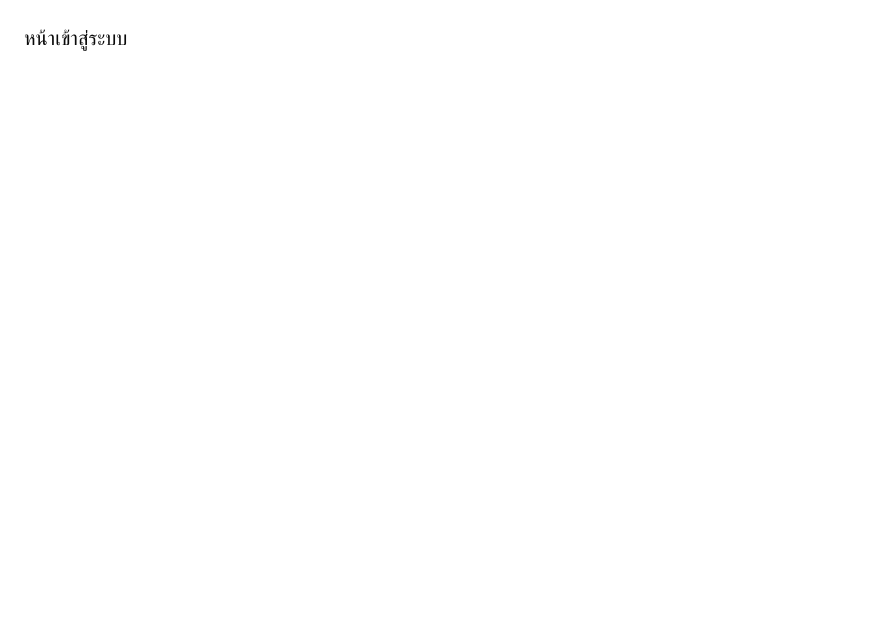
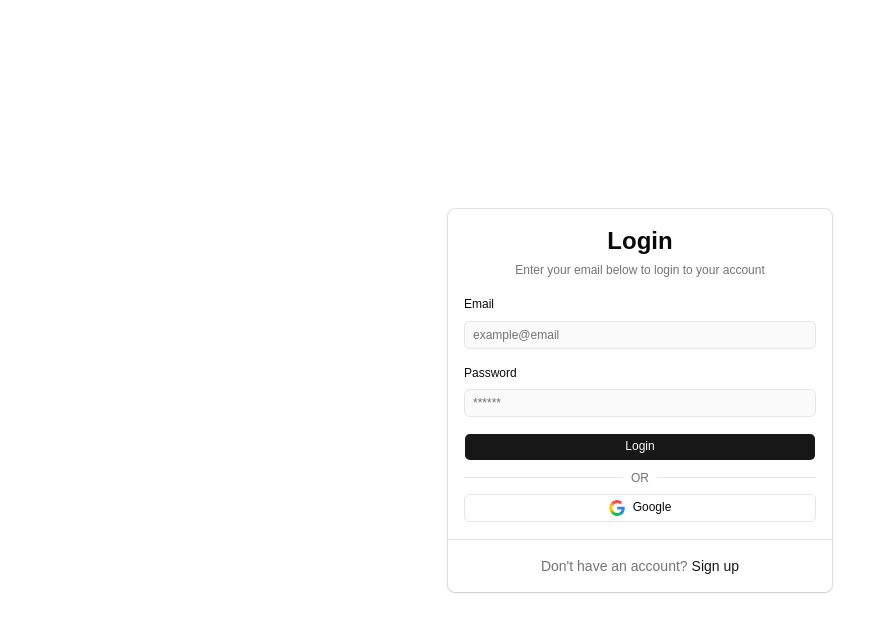
Before and after one commit to Alatusz/mini-ecommerce-fe, a React (Vite) app: page /login in a window 1280 px wide. Shown: the top 632 px of the page, without its empty margins (0-871 px from the left). Built offline with nearby package versions, Linux system fonts and the light colour scheme.

Commit message:
ADD : เพิ่ม Feature Page Login,เพิ่มปุ่ม Theme Toggle,ปรับปรุงการใช้ Link,Form Login

```diff
--- a/package.json
+++ b/package.json
@@ -14,6 +14,7 @@
   "dependencies": {
     "@base-ui/react": "^1.9.0",
     "@fontsource-variable/outfit": "^5.3.0",
+    "@hookform/resolvers": "^6.0.0",
     "@shadcn/react": "^0.3.1",
     "@tailwindcss/vite": "^4",
     "@tanstack/react-query": "^5.104.5",
--- a/src/App.tsx
+++ b/src/App.tsx
@@ -1,9 +1,8 @@
 import { Routes, Route, Navigate } from "react-router-dom"
 import MainLayout from "./layout/Layout"
+import LoginPage from "@/pages/auth/login/Index"
 
 const HomePage = () => <div className="p-6 text-xl"> หน้าแรก</div>
-
-const LoginPage = () => <div className="p-6 text-xl">หน้าเข้าสู่ระบบ</div>
 const RegisterPage = () => <div className="p-6 text-xl">หน้าสมัครสมาชิก</div>
 const NotFoundPage = () => (
   <div className="p-6 text-xl text-red-500">404 - ไม่พบหน้า</div>
--- /dev/null
+++ b/src/components/shares/Theme-toggle.tsx
@@ -0,0 +1,29 @@
+import { Moon, Sun } from "lucide-react"
+import { Button } from "@/components/ui/button"
+import { useTheme } from "@/components/theme-provider"
+
+function ThemeToggle() {
+  const { theme, setTheme } = useTheme()
+
+  const toggleTheme = () => {
+    setTheme(theme === "dark" ? "light" : "dark")
+  }
+
+  return (
+    <Button
+      variant="ghost"
+      size="icon"
+      onClick={toggleTheme}
+      className="text-foceground cursor-pointer hover:bg-accent"
+      title="Toggle Theme"
+    >
+      {theme === "dark" ? (
+        <Sun className="h-5 w-5 transition-all" />
+      ) : (
+        <Moon className="h-5 w-5 transition-all" />
+      )}
+    </Button>
+  )
+}
+
+export default ThemeToggle
--- a/src/layout/Navbar.tsx
+++ b/src/layout/Navbar.tsx
@@ -1,10 +1,9 @@
 import { Button } from "@/components/ui/button"
-import { useNavigate } from "react-router-dom"
 import Logo from "@/assets/alatusz-logo.svg"
+import ThemeToggle from "@/components/shares/Theme-toggle"
+import { Link } from "react-router-dom"
 
 function Navbar() {
-  const navigate = useNavigate()
-
   const navMenus = [
     { title: "สมัครสมาชิก", href: "/register" },
     { title: "เข้าสู่ระบบ", href: "/login" },
@@ -12,22 +11,24 @@ function Navbar() {
 
   return (
     <nav className="flex max-h-[60px] items-center justify-between bg-background/95 px-6 py-4">
-      <img
-        src={Logo}
-        width="45px"
-        onClick={() => navigate("/")}
-        className="cursor-pointer rounded-md object-cover"
-      />
+      <Link to="/">
+        <img
+          src={Logo}
+          width="45px"
+          className="cursor-pointer rounded-md object-cover"
+        />
+      </Link>
+
       <div className="flex items-center gap-4">
+        <ThemeToggle />
         {navMenus.map((menu) => (
           <Button
             size="default"
             variant="default"
             key={menu.title}
-            onClick={() => navigate(menu.href)}
             className="cursor-pointer"
           >
-            {menu.title}
+            <Link to={menu.href}>{menu.title}</Link>
           </Button>
         ))}
       </div>
--- /dev/null
+++ b/src/pages/auth/login/Index.tsx
@@ -0,0 +1,103 @@
+import { Link } from "react-router-dom"
+import { Controller } from "react-hook-form"
+
+import { Button } from "@/components/ui/button"
+import {
+  Card,
+  CardContent,
+  CardDescription,
+  CardFooter,
+  CardHeader,
+  CardTitle,
+} from "@/components/ui/card"
+import { Input } from "@/components/ui/input"
+import Google from "@/assets/google.svg"
+
+import { useLogin } from "./useHooks"
+import { Field, FieldError, FieldLabel } from "@/components/ui/field"
+import { Separator } from "@/components/ui/separator"
+
+function LoginPage() {
+  const { control, handleSubmit, isSubmitting } = useLogin()
+
+  return (
+    <div className="flex min-h-screen items-center justify-center px-4">
+      <Card className="w-full max-w-sm shadow-sm">
+        <CardHeader className="text-center">
+          <CardTitle className="text-2xl font-bold">Login</CardTitle>
+          <CardDescription>
+            Enter your email below to login to your account
+          </CardDescription>
+        </CardHeader>
+
+        <CardContent>
+          <form onSubmit={handleSubmit} className="space-y-4">
+            <Controller
+              name="email"
+              control={control}
+              render={({ field, fieldState }) => (
+                <Field data-invalid={fieldState.invalid}>
+                  <FieldLabel htmlFor={field.name}>Email</FieldLabel>
+                  <Input
+                    {...field}
+                    id={field.name}
+                    aria-invalid={fieldState.invalid}
+                    placeholder="example@email"
+                    autoComplete="off"
+                  />
+                  {fieldState.invalid && (
+                    <FieldError errors={[fieldState.error]} />
+                  )}
+                </Field>
+              )}
+            />
+
+            <Controller
+              name="password"
+              control={control}
+              render={({ field, fieldState }) => (
+                <Field data-invalid={fieldState.invalid}>
+                  <FieldLabel htmlFor={field.name}>Password</FieldLabel>
+                  <Input
+                    {...field}
+                    id={field.name}
+                    aria-invalid={fieldState.invalid}
+                    placeholder="******"
+                    autoComplete="off"
+                  />
+                  {fieldState.invalid && (
+                    <FieldError errors={[fieldState.error]} />
+                  )}
+                </Field>
+              )}
+            />
+            <Button type="submit" className="w-full">
+              {isSubmitting ? "Loggin in..." : "Login"}
+            </Button>
+          </form>
+
+          <div className="relative my-4 flex items-center justify-center">
+            <Separator />
+            <span className="absolute bg-card px-2 text-xs text-muted-foreground uppercase">
+              OR
+            </span>
+          </div>
+
+          <Button variant="outline" className="w-full gap-2">
+            <img src={Google} alt="Google" className="h-4 w-4" />
+            <span>Google</span>
+          </Button>
+        </CardContent>
+
+        <CardFooter className="justify-center border-t text-sm text-muted-foreground">
+          Don't have an account?{" "}
+          <Link to="/register" className="ml-1 text-primary hover:underline">
+            Sign up
+          </Link>
+        </CardFooter>
+      </Card>
+    </div>
+  )
+}
+
+export default LoginPage
--- /dev/null
+++ b/src/pages/auth/login/useHooks.tsx
@@ -0,0 +1,37 @@
+import { useForm } from "react-hook-form"
+import { zodResolver } from "@hookform/resolvers/zod"
+import { z } from "zod"
+
+export const loginSchema = z.object({
+  email: z.email(),
+  password: z.string().trim().min(6, "รหัสผ่านต้องมีอย่างน้อย 6 ตัวอักษร"),
+})
+
+export type LoginFormValues = z.infer<typeof loginSchema>
+
+export function useLogin() {
+  const {
+    control,
+    register,
+    handleSubmit,
+    formState: { errors, isSubmitting },
+  } = useForm<LoginFormValues>({
+    resolver: zodResolver(loginSchema),
+    defaultValues: {
+      email: "",
+      password: "",
+    },
+  })
+
+  const onSubmit = (data: LoginFormValues) => {
+    console.log("Form Data:", data)
+  }
+
+  return {
+    control,
+    register,
+    handleSubmit: handleSubmit(onSubmit),
+    errors,
+    isSubmitting,
+  }
+}
```
Also changed, not shown: src/assets/google.svg (added), 1 other file (tests, documents, lock files or other folders).
